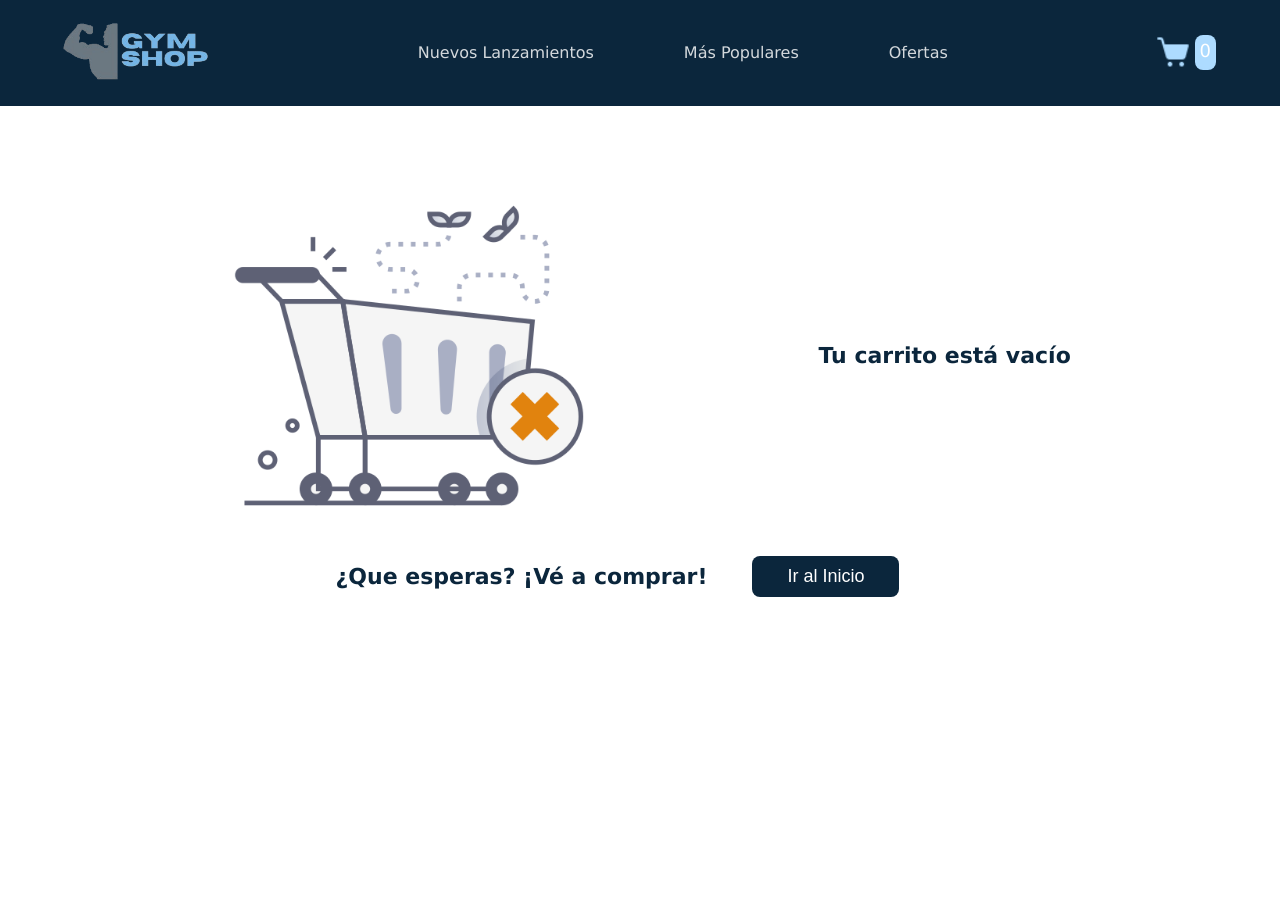
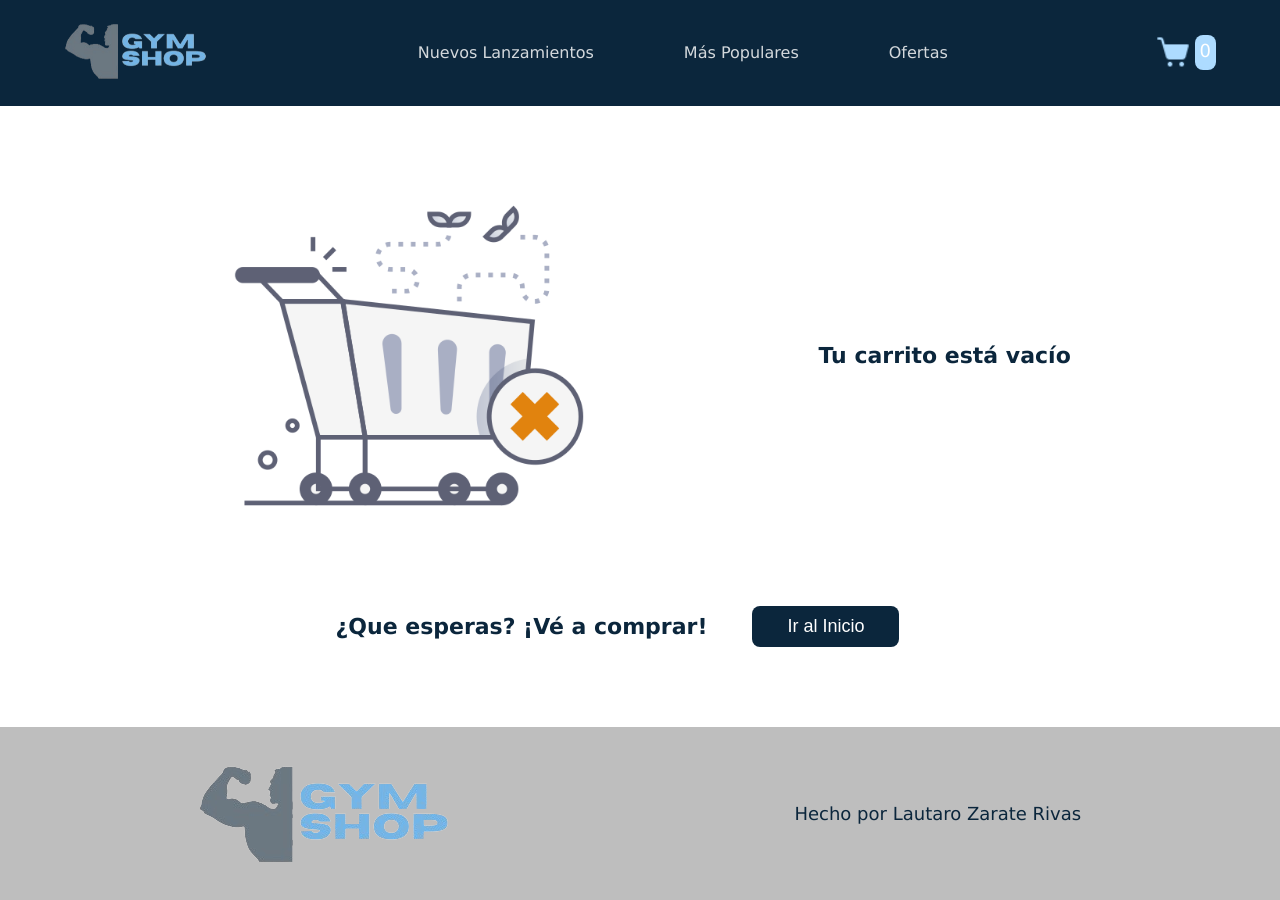
Before and after one commit to Lautaro-Zarate/Gym-shop-Zarate, a React (Vite) app: page /cart in a window 1280 px wide. Before the commit the page ends 800 px from the top, so only its background shows below. Built offline with nearby package versions, Linux system fonts and the light colour scheme.

Commit message:
Agregando animaciones

```diff
--- a/package.json
+++ b/package.json
@@ -10,6 +10,7 @@
     "preview": "vite preview"
   },
   "dependencies": {
+    "animate.css": "^4.1.1",
     "firebase": "^11.0.2",
     "react": "^18.3.1",
     "react-dom": "^18.3.1",
--- a/src/App.css
+++ b/src/App.css
@@ -79,6 +79,10 @@ h1{
     }
     .cart-number{
         font-size: 18px;
+    }
+    .loader-container{
+        height: 100vh;
+        width: 100vh;
     }
     .loading{
         width: 200px;
@@ -392,7 +396,7 @@ button:hover{
 }
 @media (min-width: 1024px){
     .primary-container{
-        margin-top: 50px;
+        margin: 50px 0;
         flex-direction: row;
         justify-content: space-evenly;
     }
@@ -408,6 +412,7 @@ button:hover{
     }
     .secondary-container{
         justify-content: center;
+        margin-bottom: 80px;
     }
     .secondary-container button{
         padding: 10px 35px;
@@ -489,7 +494,6 @@ button:hover{
     filter: blur(4px);
 }
 .form-container{
-    /* position: relative; */
     z-index: 10;
     gap: 15px;
     height: 100vh;
@@ -589,3 +593,13 @@ form label{
         max-width: 550px;
     }
 }
+.footer-container{
+    background-color: #bebebe;
+    padding: 25px;
+    display: flex;
+    align-items: center;
+    justify-content: space-around;
+}
+.footer-container p{
+    color: #0b263c;
+}
--- a/src/App.jsx
+++ b/src/App.jsx
@@ -4,9 +4,11 @@ import ItemListContainer from './components/ItemListContainer'
 import ItemDetailContainer from './components/ItemDetailContainer'
 import Error from './components/Error'
 import CartView from './components/CartView'
+import CheckOut from './components/CheckOut'
+import Info from './components/Info'
+import Footer from './components/Footer'
 import { BrowserRouter, Routes, Route } from 'react-router-dom'
 import { CartProvider } from './context/CartContext'
-import CheckOut from './components/CheckOut'
 function App() {
   return (
     <CartProvider>
@@ -19,7 +21,9 @@ function App() {
           <Route path='/cart' element={<CartView/>}/>
           <Route path='/checkout' element={<CheckOut/>}/>
           <Route path='*' element={<Error/>}/>
+          <Route path='/' element={<Info/>}/>
         </Routes>
+        <Footer/>
       </BrowserRouter>
     </CartProvider>
   )
--- a/src/components/Brand.jsx
+++ b/src/components/Brand.jsx
@@ -1,7 +1,7 @@
 const Brand = () => {
     return(
         <>
-            <img src="../public/brand.png" alt="Brand" className="brand"/>
+            <img src="../public/brand.png" alt="Brand" className="brand animate__animated animate__bounceIn animate__infinite infinite animate__slow"/>
         </>
     )
 }
--- /dev/null
+++ b/src/components/Footer.jsx
@@ -0,0 +1,9 @@
+const Footer = () => {
+    return(
+        <div className="footer-container">
+            <img src="../public/brand.png" alt="Logo"/>
+            <p>Hecho por Lautaro Zarate Rivas</p>
+        </div>
+    )
+}
+export default Footer;
--- a/src/components/Info.jsx
+++ b/src/components/Info.jsx
@@ -1,5 +1,4 @@
 import InfoCards from "./InfoCards";
-
 const Info = () => {
     return(
         <div>
--- a/src/components/InfoCards.jsx
+++ b/src/components/InfoCards.jsx
@@ -1,17 +1,18 @@
+import 'animate.css';
 const InfoCards = () => {
     return(
         <div className="info-cards-container">
-            <div className="info-cards">
+            <div className="info-cards animate__animated animate__backInDown animate__delay-1.5s">
                 <img src="../public/truck.png" alt="truck" />
                 <h3>ENVIOS</h3>
                 <p>A todo el país a domicilio y todas las sucursales de Correo Argentino del País</p>
             </div>
-            <div className="info-cards">
+            <div className="info-cards animate__animated animate__backInUp animate__delay-1.5s">
                 <img src="../public/cash.png" alt="Cash" />
                 <h3>MEDIOS DE PAGO</h3>
                 <p>Hasta 3 cuotas sin interés con todas las tarjetas</p>
             </div>
-            <div className="info-cards">
+            <div className="info-cards animate__animated animate__backInDown animate__delay-1.5s">
                 <img src="../public/phone.png" alt="phone" />
                 <h3>CONSULTA ONLINE</h3>
                 <p>Respondemos todas las consultas por Whatsapp ¡Escríbenos!</p>
--- a/src/components/ItemDetail.jsx
+++ b/src/components/ItemDetail.jsx
@@ -2,7 +2,7 @@ import { useContext, useState, useEffect } from "react";
 import { Link } from "react-router-dom";
 import { CartContext } from "../context/CartContext";
 import ItemCount from "./ItemCount";
-import Loader from "./loader";
+import Loader from "./Loader";
 import toast, { Toaster } from 'react-hot-toast';
 const ItemDetail = ({producto}) => {
     const [compra, setCompra] = useState(false)
--- a/src/components/ItemListContainer.jsx
+++ b/src/components/ItemListContainer.jsx
@@ -3,7 +3,7 @@ import { useParams } from "react-router-dom"
 import {collection, getDocs, query, where} from "firebase/firestore"
 import {db} from "../services/firebase"
 import ItemList from "./ItemList"
-import Loader from "./loader"
+import Loader from "./Loader"
 import Info from "./Info"
 const ItemListContainer = (props) => {
     const [products, setProducts] = useState([]);
@@ -57,7 +57,7 @@ const ItemListContainer = (props) => {
     return(
     <div>
         <div>
-        <h1>{greetings} <span className="category-text">{category}</span></h1>
+        <h1 className="animate__animated animate__shakeY">{greetings} <span className="category-text">{category}</span></h1>
         {loading //SI LOADING EXISTE
         ? (<Loader/>)
         : (
--- a/src/components/Loader.jsx
+++ b/src/components/Loader.jsx
@@ -1,6 +1,6 @@
 const Loader = () => {
     return (
-    <div>
+    <div className="loader-container">
         <img src="../public/loading.gif" alt="Loader" className="loading"/>
     </div>
     )
```
Also changed, not shown: 2 other files (tests, documents, lock files or other folders).
